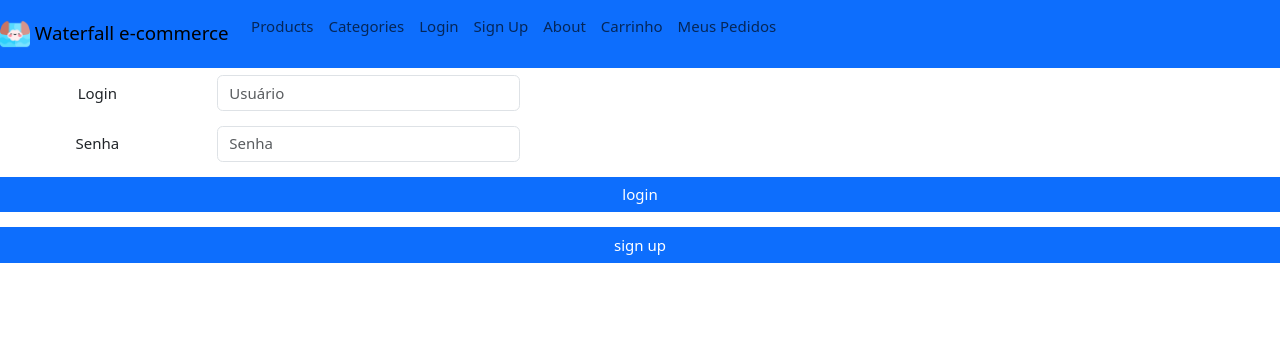
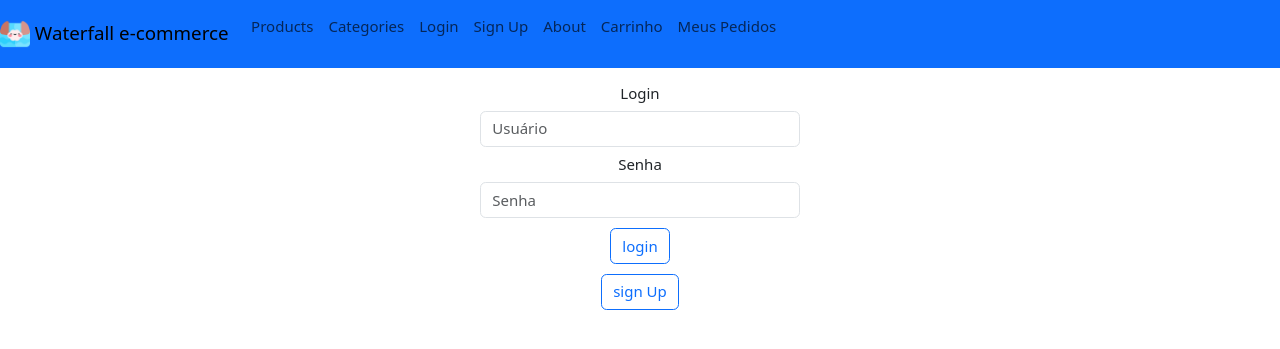
Before and after one commit to erickRochaIP/waterfall-ecommerce, a PHP site: page / in a window 1280 px wide. Shown: the top 349 px of the page. Run offline with PHP 8.4, Linux system fonts and the light colour scheme.

Commit message:
Front login

```diff
--- a/views/usuario/login.php
+++ b/views/usuario/login.php
@@ -4,63 +4,36 @@
     <meta name="viewport" content="width=device-width, initial-scale=1.0">
     <!-- <link rel="stylesheet" type="text/css" href="css/stylelogin.css"> -->
 </head>
-<style>
-
-</style>
-     <body>
-    <div align="center" class="centro">
-        <form action="index.php" method="post" >
 
 
-            <!-- <p align="center"> -->
-            <div class="row mb-3">
+
+<form class="row g-3" action="index.php" method="post">
+<div align="center" class="centro">
+
+  <div class="col-md-3">
   <label for="login" class="col-sm-2 col-form-label">Login</label>
-            <div class="col-sm-3">
   <label class="visually-hidden" for="login">Usuário</label>
   <input type="text" class="form-control" name="login" placeholder="Usuário">
   </div>
+  <div class="col-md-3">
+  <label for="password" class="col-sm-2 col-form-label">Senha</label>
+  <label class="visually-hidden" for="password">Senha</label>
+  <input type="password" class="form-control" name="senha" placeholder="Senha">
   </div>
-             <div class="row mb-3">
-                   <label for="password" class="col-sm-2 col-form-label">Senha</label>
-                    <div class="col-sm-3">
-                   <label class="visually-hidden" for="password">Senha</label>
-                   <input type="text" class="form-control" name="senha" placeholder="Senha">
+  <form action="index.php" method="post">
+  <div class="col-md-6">
+    <button type="submit" class="btn btn-outline-primary" style="margin-top: 10px;">login</button>
   </div>
-             </div>
-            <!-- <label for="login">Usuário:</label> -->
-            <!-- <input type="text" name="login"> -->
-            <!-- </div> -->
-            <!-- </p> -->
-            <!-- <p align="center"> -->
-            <!-- <div class="mb-3"> -->
-            <!-- <label for="password">Senha:</label> -->
-            <!-- <input type="password" name="senha"> -->
-            <!-- </p> -->
-            </div>
-
-
-
-            <div class="row mb-3">
-                 <button class="btn btn-primary"> login </button>
-            </div>
-
-
-
-
   <input type="hidden" name="class" value="Usuario"/>
   <input type="hidden" name="action" value="authenticate"/>
-
 </form>
 
 <form action="index.php" method="post">
-     <!-- <p align="center"> -->
-            <div class="row mb-3">
-            <button class="btn btn-primary"> sign up </button>
+  <div class="col-md-6">
+    <button type="submit" class="btn btn-outline-primary" style="margin-top: 10px;">sign Up</button>
   </div>
 <input type="hidden" name="class" value="Usuario"/>
 <input type="hidden" name="action" value="open_sign_up"/>
-        <!-- </p> -->
 </form>
   </div>
-    </body>
-</html>
+</form>
```
Lines whose indentation alone changed are shown as unchanged.
